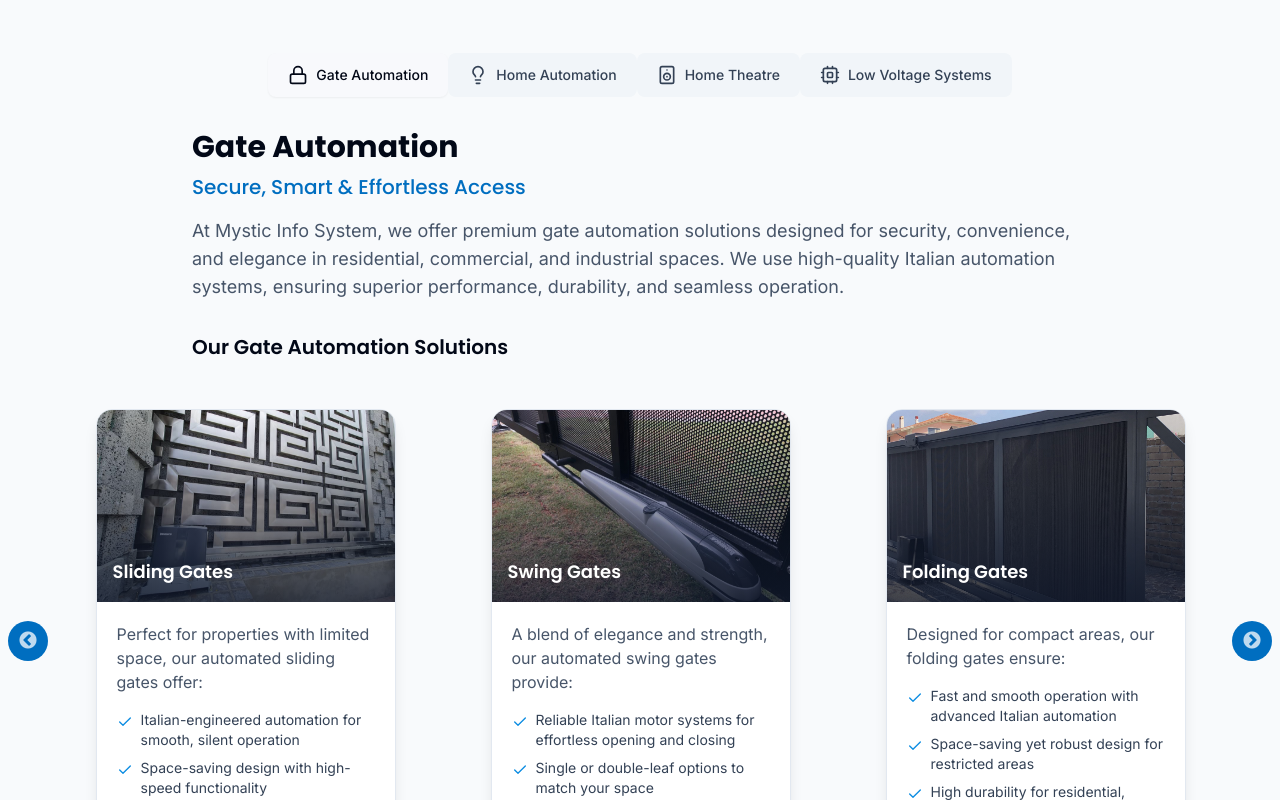
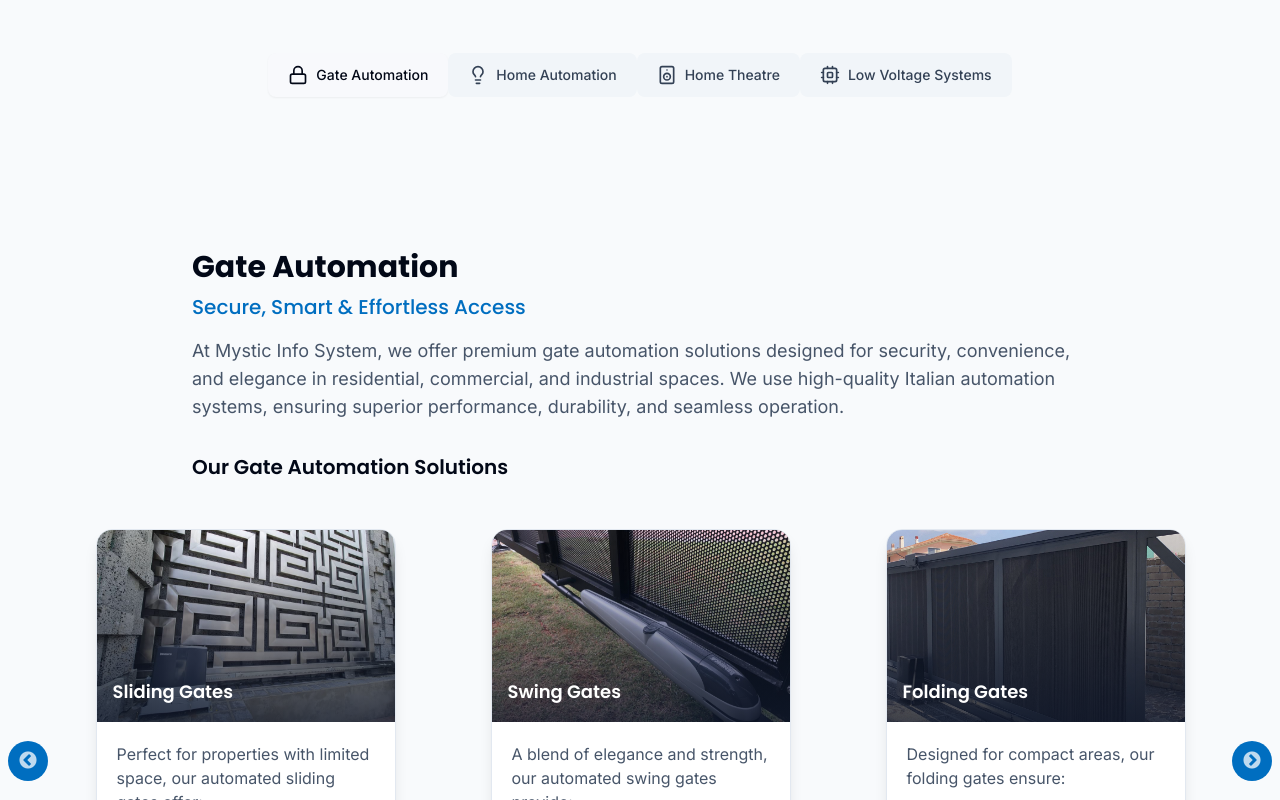
Before and after one commit to hardikn1112/Mystic-App, a React (Vite) app: page / in a window 1280 px wide. Shown: the part 1860-2660 px from the top of the page. Built offline with nearby package versions, Linux system fonts and the light colour scheme.

Commit message:
Mobile View Fixed

```diff
--- a/src/components/SolutionsSection.tsx
+++ b/src/components/SolutionsSection.tsx
@@ -408,7 +408,7 @@ const SolutionsSection = () => {
           </TabsList>
 
           {Object.keys(solutionsData).map((tab) => (
-            <TabsContent key={tab} value={tab} className="mt-6">
+            <TabsContent key={tab} value={tab} className="mt-[10rem]">
               <AnimatePresence mode="wait">
                 <motion.div
                   key={tab}
```
